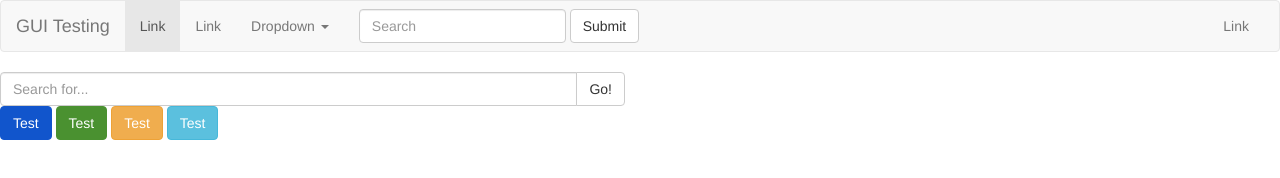
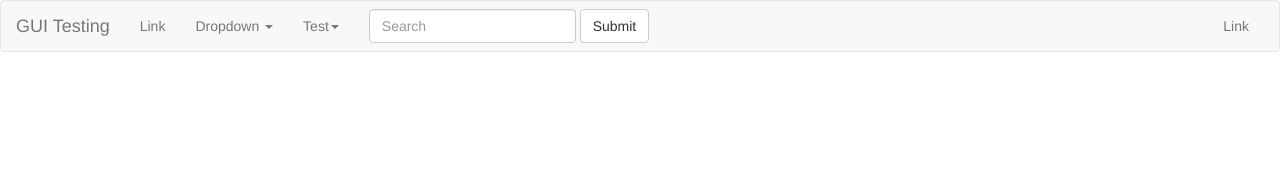
Before and after one commit to AbstractAlgebraProject/GUI, a plain HTML site: page testProject/index.html in a window 1280 px wide. Drawn offline with nearby package versions, Linux system fonts and the light colour scheme.

Commit message:
Create Dropdowns using Javascript

```diff
--- a/testProject/index.html
+++ b/testProject/index.html
@@ -34,8 +34,8 @@
 
         <!-- Collect the nav links, forms, and other content for toggling -->
         <div class="collapse navbar-collapse" id="bs-example-navbar-collapse-1">
-          <ul class="nav navbar-nav">
-            <li class="active"><a href="#">Link <span class="sr-only">(current)</span></a></li>
+          <ul class="nav navbar-nav" id="dynamicNav">
+            <!--<li class="active"><a href="#">Link<span class="sr-only">(current)</span></a></li>-->
             <li><a href="#">Link</a></li>
             <li class="dropdown">
               <a href="#" class="dropdown-toggle" data-toggle="dropdown" role="button" aria-haspopup="true" aria-expanded="false">Dropdown <span class="caret"></span></a>
@@ -55,6 +55,7 @@
         </div><!-- /.navbar-collapse -->
       </div><!-- /.container-fluid -->
     </nav>
+    <!--
     <div class="row">
       <div class="col-lg-6">
         <div class="input-group">
@@ -62,9 +63,9 @@
           <span class="input-group-btn">
             <button class="btn btn-default" type="button" id="dropButton">Go!</button>
           </span>
-        </div><!-- /input-group -->
-      </div><!-- /.col-lg-6 -->
-    </div><!-- /.row -->
+        </div><!-- /input-group --><!--
+      </div><!-- /.col-lg-6 --><!--
+    </div><!-- /.row --><!--
     <button class="btn btn-primary" type="button">Test</button>
     <button class="btn btn-success" type="button">Test</button>
     <button class="btn btn-warning" type="button">Test</button>
--- a/testProject/js/mainCode.js
+++ b/testProject/js/mainCode.js
@@ -1,12 +1,28 @@
-// This code is the actual program (Nothing Here Yet! Learning Javascript and Bootstrap!)
 function addItems(idName, textValue) {
-    $(idName).append( '<li><a href="#">' + textValue + '</a></li>');
+    $(idName).append('<li><a href="#">' + textValue + '</a></li>');
     //This adds a new list item with text
 }
 
-$('#dropButton').on('click', function (e){ //When button is clicked
+function addDropdown(navbarId, title, dropdownId) {
+    $(navbarId).append('<li class="dropdown"> <a href="#" class="dropdown-toggle" data-toggle="dropdown" role="button" aria-haspopup="true" aria-expanded="false">' + title +  '<span class="caret"></span></a> <ul class="dropdown-menu" id="' + dropdownId + '"> </ul> </li>');
+}
+
+$(addItems("#drop", "hi"));
+$(addDropdown("#dynamicNav", "Test", "Thing"));
+$(addItems("#Thing", "hello"));
+$(addItems("#Thing", "world"));
+
+/*$('#dropButton').on('click', function (e){ //When button is clicked
     var inputText = document.getElementById('searchBar').value; //This gets value from <input>
     if(inputText != ""){
         addItems("#drop", inputText);
     }
 });
+
+$(function() {
+    var change = function( txt ) {
+        $("#ID").append( '<li>' + txt + '</li>' );
+    };
+    change("this is the first change");
+    change("this is the second change");
+});*/
```
